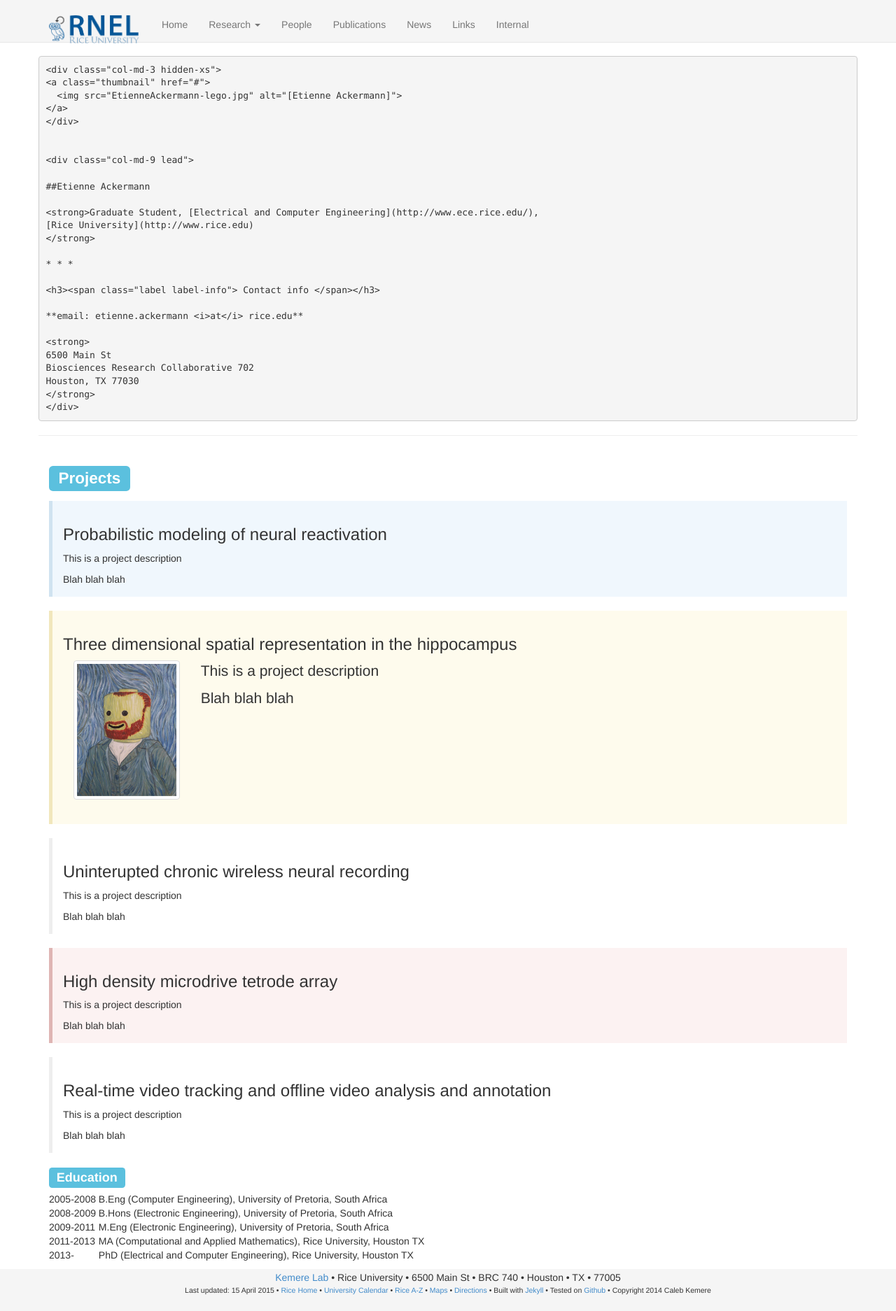
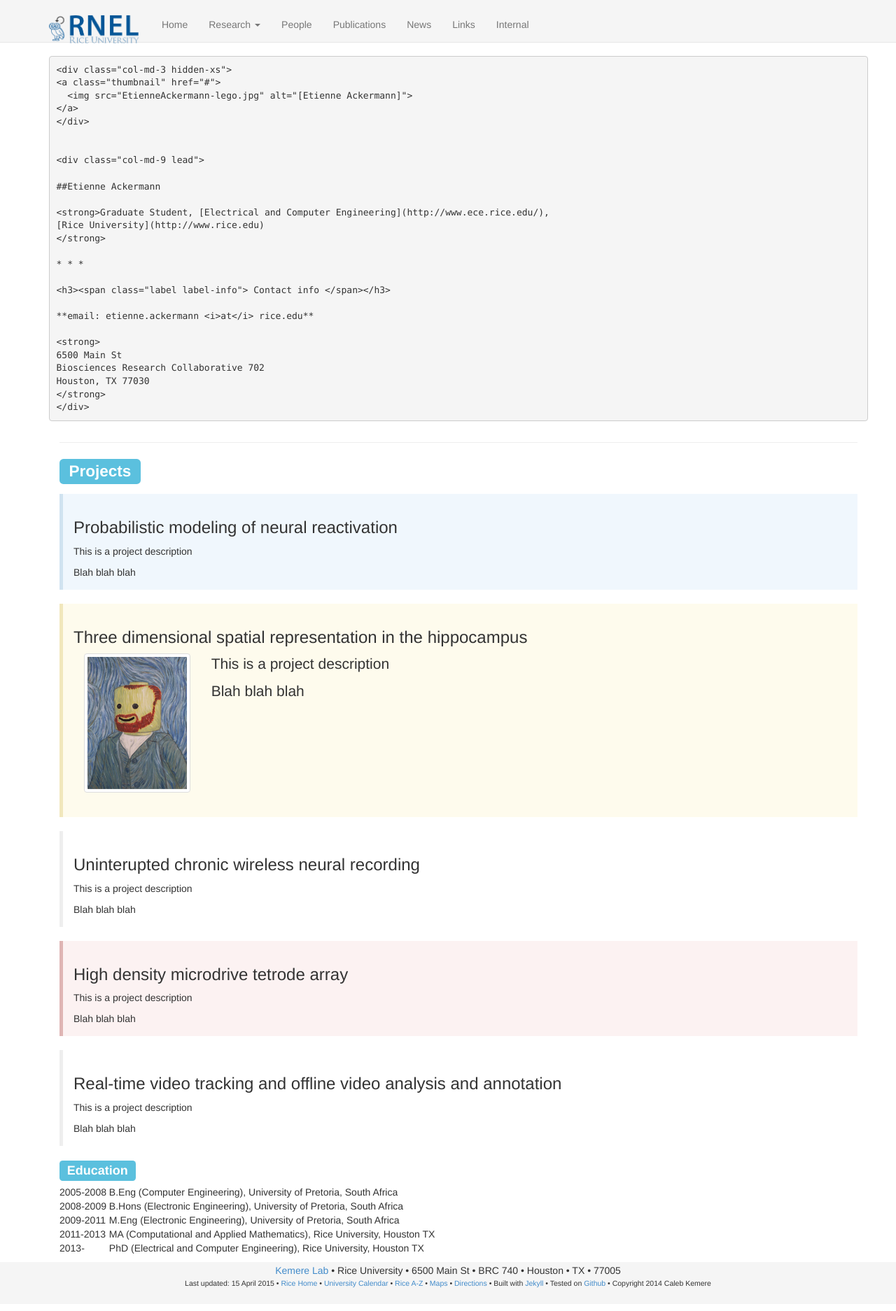
Before and after one commit to kemerelab/kemerelab.github.io, a Jekyll site: the page built from people/etienneackermann/index.md, in a window 1280 px wide. Shown: the whole page at 70% size. Built offline with Jekyll 4.4.1, drawn with Linux system fonts in a browser that asks for light colours; nearby versions of some CDN libraries.

Commit message:
etienne updated personal page

```diff
--- a/people/etienneackermann/index.md
+++ b/people/etienneackermann/index.md
@@ -6,6 +6,7 @@ nav: etienneackermann
 
 {::options parse_block_html="true" /}
 
+<div class="container">
 <div class="row">
 	<div class="col-md-3 hidden-xs">
 	<a class="thumbnail" href="#">
@@ -35,9 +36,11 @@ nav: etienneackermann
 	</strong>
 	</div>
 
+</div>
+
 * * *
 
-<div class="container">
+
 
 <h2><span class="label label-info"> Projects</span></h2>
 
@@ -116,4 +119,3 @@ nav: etienneackermann
 
 -->
 </div>
-</div>
```
